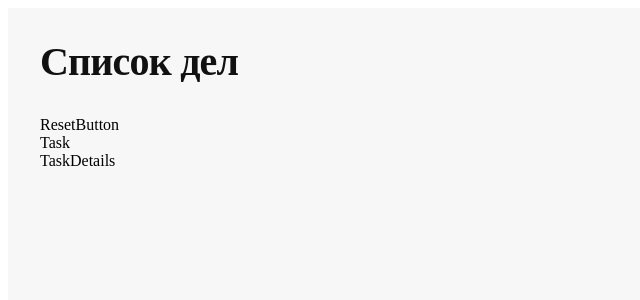
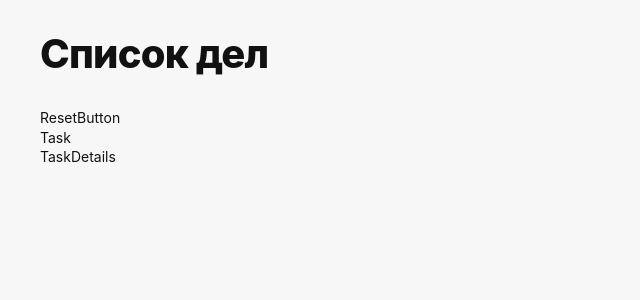
Before and after one commit to sabyrka2007/trelly, a React (Vite) app: page / in a window 1280 px wide. Shown: the top 300 px of the page, without its empty margins (0-640 px from the left). Built offline with nearby package versions, Linux system fonts and the light colour scheme.

Commit message:
feat: add index.css

```diff
--- /dev/null
+++ b/src/index.scss
@@ -0,0 +1,51 @@
+*,
+*::before,
+*::after {
+  box-sizing: border-box;
+}
+
+html,
+body {
+  margin: 0;
+  padding: 0;
+}
+
+body {
+  font-family: -apple-system, BlinkMacSystemFont, 'Segoe UI',
+  Roboto, Oxygen, Ubuntu, Cantarell, 'Open Sans',
+  'Helvetica Neue', sans-serif;
+
+  font-size: 14px;
+  line-height: 1.4;
+
+  color: #111;
+  background: #f7f7f7;
+}
+
+h1,
+h2,
+h3,
+h4,
+h5,
+h6,
+p {
+  margin: 0;
+}
+
+ul,
+ol {
+  margin: 0;
+  padding: 0;
+  list-style: none;
+}
+
+button {
+  font-family: inherit;
+  border: none;
+  background: none;
+}
+
+img {
+  max-width: 100%;
+  display: block;
+}
--- a/src/main.tsx
+++ b/src/main.tsx
@@ -1,6 +1,7 @@
 import { StrictMode } from 'react'
 import { createRoot } from 'react-dom/client'
 import { MainPage } from './ui/MainPage'
+import './index.scss'
 
 createRoot(document.getElementById('root')!).render(
   <StrictMode>
```
